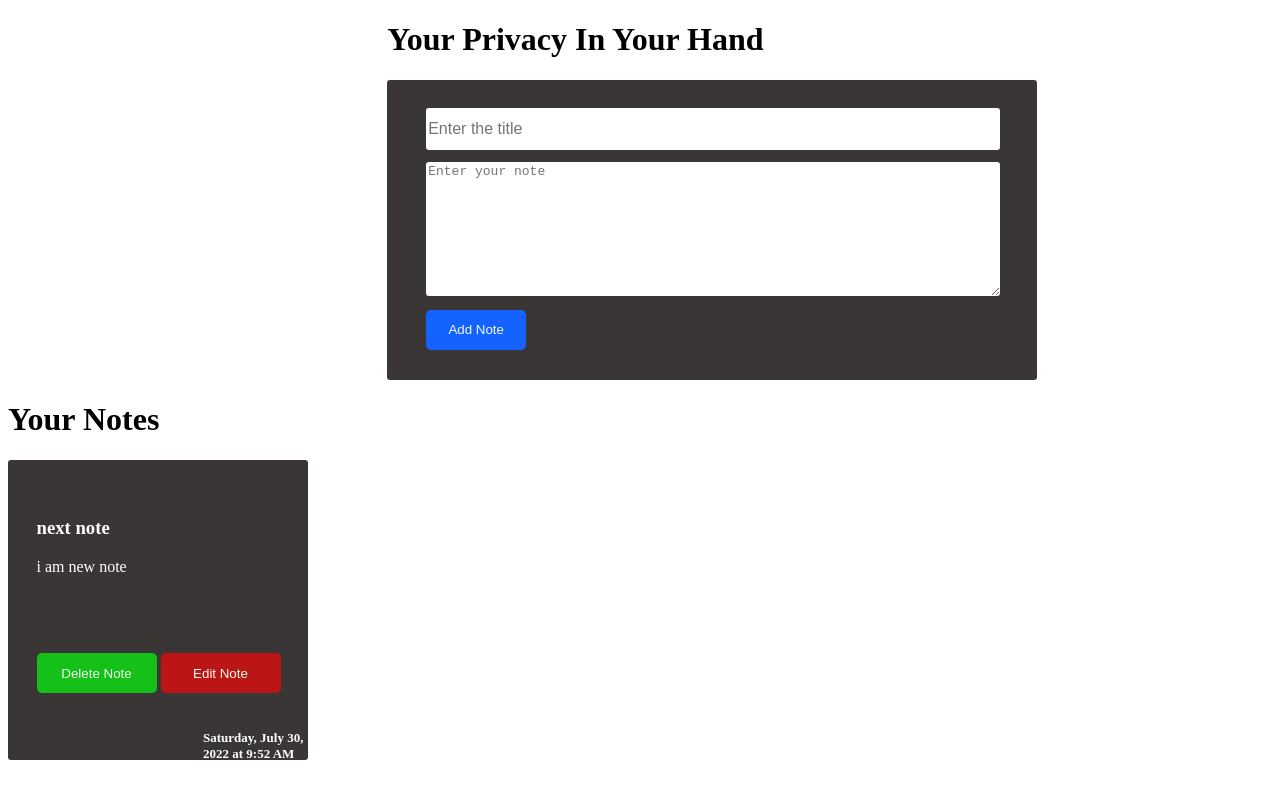
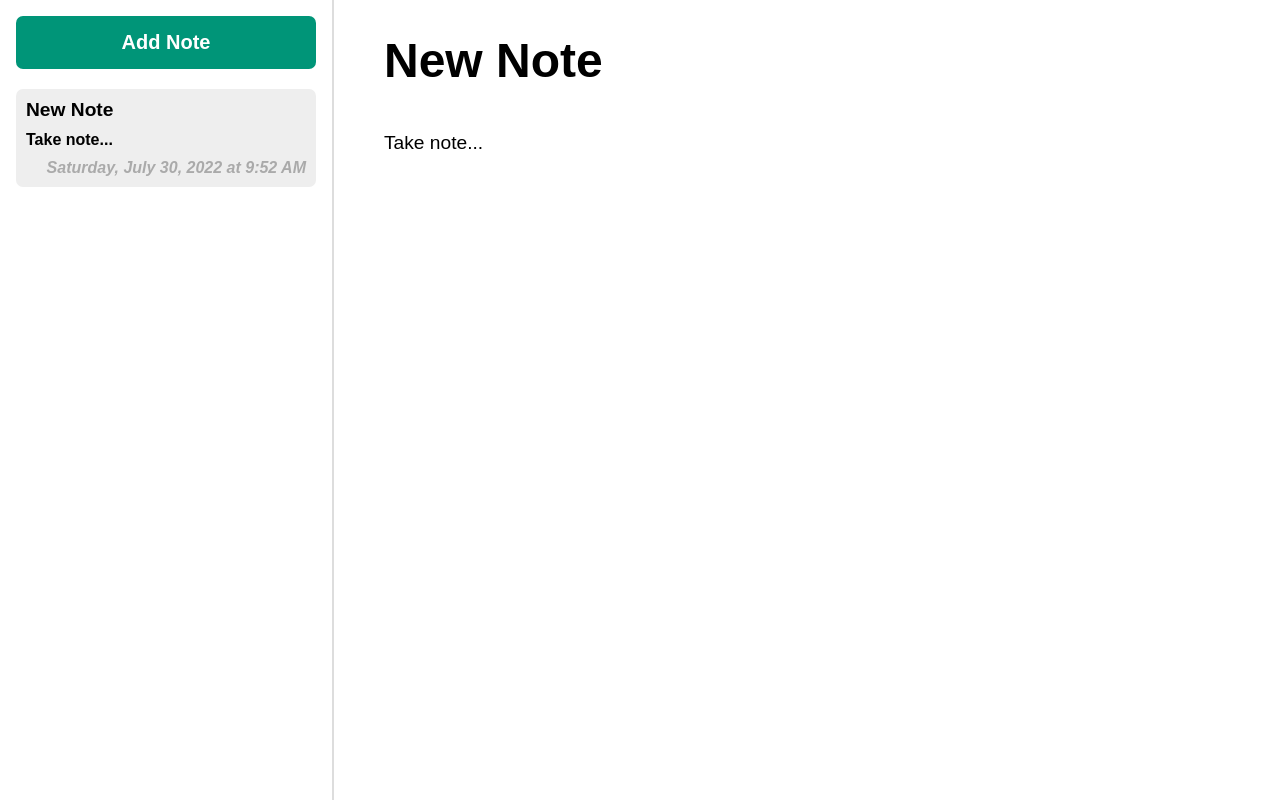
Before and after one commit to rajnikantkori395/NotesApp, a plain HTML site: page task1.html in a window 1280 px wide. Both pictures are taken after a click on the button "Add Note". Drawn offline with Linux system fonts and the light colour scheme.

Commit message:
complete notesapp with ui

```diff
--- /dev/null
+++ b/js/App.js
@@ -0,0 +1,64 @@
+import NotesView from "./NotesView.js";
+import NotesAPI from "./NotesAPI.js";
+
+export default class App {
+    constructor(root) {
+        this.notes = [];
+        this.activeNote = null;
+        this.view = new NotesView(root, this._handlers());
+
+        this._refreshNotes();
+    }
+
+    _refreshNotes() {
+        const notes = NotesAPI.getAllNotes();
+
+        this._setNotes(notes);
+
+        if (notes.length > 0) {
+            this._setActiveNote(notes[0]);
+        }
+    }
+
+    _setNotes(notes) {
+        this.notes = notes;
+        this.view.updateNoteList(notes);
+        this.view.updateNotePreviewVisibility(notes.length > 0);
+    }
+
+    _setActiveNote(note) {
+        this.activeNote = note;
+        this.view.updateActiveNote(note);
+    }
+
+    _handlers() {
+        return {
+            onNoteSelect: noteId => {
+                const selectedNote = this.notes.find(note => note.id == noteId);
+                this._setActiveNote(selectedNote);
+            },
+            onNoteAdd: () => {
+                const newNote = {
+                    title: "New Note",
+                    body: "Take note..."
+                };
+
+                NotesAPI.saveNote(newNote);
+                this._refreshNotes();
+            },
+            onNoteEdit: (title, body) => {
+                NotesAPI.saveNote({
+                    id: this.activeNote.id,
+                    title,
+                    body
+                });
+
+                this._refreshNotes();
+            },
+            onNoteDelete: noteId => {
+                NotesAPI.deleteNote(noteId);
+                this._refreshNotes();
+            },
+        };
+    }
+}
--- a/js/NotesAPI.js
+++ b/js/NotesAPI.js
@@ -1,44 +1,34 @@
-export default class NotesApI {
+export default class NotesAPI {
     static getAllNotes() {
+        const notes = JSON.parse(localStorage.getItem("notesapp-notes") || "[]");
 
-        const notes = JSON.parse(localStorage.getItem("notesapp-notes") || "[]");
         return notes.sort((a, b) => {
             return new Date(a.updated) > new Date(b.updated) ? -1 : 1;
         });
     }
 
-    static saveNote(NoteToSave) {
+    static saveNote(noteToSave) {
+        const notes = NotesAPI.getAllNotes();
+        const existing = notes.find(note => note.id == noteToSave.id);
 
-        const notes = NotesApI.getAllNotes();
-        const existing = notes.find(note => note.id == NoteToSave.id);
-
+        // Edit/Update
         if (existing) {
-
-            existing.title = NoteToSave.title;
-            existing.body = NoteToSave.body;
-            existing.update = new Date().toISOString();
-
-        }
-        else {
-
-            NoteToSave.id = Math.floor(Math.random() * 1000000);
-            NoteToSave.updated = new Date().toISOString();
-
-            notes.push(NoteToSave);
-
+            existing.title = noteToSave.title;
+            existing.body = noteToSave.body;
+            existing.updated = new Date().toISOString();
+        } else {
+            noteToSave.id = Math.floor(Math.random() * 1000000);
+            noteToSave.updated = new Date().toISOString();
+            notes.push(noteToSave);
         }
 
-
         localStorage.setItem("notesapp-notes", JSON.stringify(notes));
-
     }
 
     static deleteNote(id) {
-
-        const notes = NotesApI.getAllNotes();
-        const newNotes = notes.filter(note => note.id!= id);
+        const notes = NotesAPI.getAllNotes();
+        const newNotes = notes.filter(note => note.id != id);
 
         localStorage.setItem("notesapp-notes", JSON.stringify(newNotes));
-
     }
 }
--- a/js/NotesView.js
+++ b/js/NotesView.js
@@ -6,22 +6,19 @@ export default class NotesView {
         this.onNoteEdit = onNoteEdit;
         this.onNoteDelete = onNoteDelete;
         this.root.innerHTML = `
-        <div class="box1" >
-            <h1 class="header">Your  Privacy In Your Hand</h1>
-            <div class="box1-1">
-                <input type="text" class="notes__title" id="text1" placeholder="Enter the title">
-                <textarea class="text2" placeholder="Enter your note"></textarea>
-                <button class="notes__add" id="add">Add Note</button>
+            <div class="notes__sidebar">
+                <button class="notes__add" type="button">Add Note</button>
+                <div class="notes__list"></div>
             </div>
-        </div>
-
-        <div class = "box2"></div>
-
+            <div class="notes__preview">
+                <input class="notes__title" type="text" placeholder="New Note...">
+                <textarea class="notes__body">Take Note...</textarea>
+            </div>
         `;
 
         const btnAddNote = this.root.querySelector(".notes__add");
         const inpTitle = this.root.querySelector(".notes__title");
-        const inpBody = this.root.querySelector(".text2");
+        const inpBody = this.root.querySelector(".notes__body");
 
         btnAddNote.addEventListener("click", () => {
             this.onNoteAdd();
@@ -33,44 +30,69 @@ export default class NotesView {
                 const updatedBody = inpBody.value.trim();
 
                 this.onNoteEdit(updatedTitle, updatedBody);
-
             });
         });
 
-        console.log(this._createListItemHTML(300, "Hey", "yeah", new Date()));
+        this.updateNotePreviewVisibility(false);
+    }
 
-
-    }
     _createListItemHTML(id, title, body, updated) {
         const MAX_BODY_LENGTH = 60;
 
         return `
-        <div data-note-id="${id}" >
-            <h1>Your Notes</h1>
-            <div class="box2-2">
-                <h3 class="note-title">${title}</h3>
-                <p class="note">
-                ${body.substring(0, MAX_BODY_LENGTH)}
-                ${body.length > MAX_BODY_LENGTH ? "..." : ""}
-                </p>
-                <button class="delete">Delete Note</button>
-                <button class="edit">Edit Note</button>
-                <h6 class="date">${updated.toLocaleString(undefined, { dateStyle: "full", timeStyle: "short" })} </h6>
+            <div class="notes__list-item" data-note-id="${id}">
+                <div class="notes__small-title">${title}</div>
+                <div class="notes__small-body">
+                    ${body.substring(0, MAX_BODY_LENGTH)}
+                    ${body.length > MAX_BODY_LENGTH ? "..." : ""}
+                </div>
+                <div class="notes__small-updated">
+                    ${updated.toLocaleString(undefined, { dateStyle: "full", timeStyle: "short" })}
+                </div>
             </div>
-        </div>`
+        `;
     }
 
     updateNoteList(notes) {
+        const notesListContainer = this.root.querySelector(".notes__list");
 
-        const notesListContainer = this.root.querySelector(".box2");
-        //Empty List
+        // Empty list
         notesListContainer.innerHTML = "";
 
         for (const note of notes) {
-            const Html = this._createListItemHTML(note.id, note.title, note.body, new Date(note.updated));
+            const html = this._createListItemHTML(note.id, note.title, note.body, new Date(note.updated));
 
-            notesListContainer.insertAdjacentHTML("beforeend",Html);
+            notesListContainer.insertAdjacentHTML("beforeend", html);
         }
 
+        // Add select/delete events for each list item
+        notesListContainer.querySelectorAll(".notes__list-item").forEach(noteListItem => {
+            noteListItem.addEventListener("click", () => {
+                this.onNoteSelect(noteListItem.dataset.noteId);
+            });
+
+            noteListItem.addEventListener("dblclick", () => {
+                const doDelete = confirm("Are you sure you want to delete this note?");
+
+                if (doDelete) {
+                    this.onNoteDelete(noteListItem.dataset.noteId);
+                }
+            });
+        });
+    }
+
+    updateActiveNote(note) {
+        this.root.querySelector(".notes__title").value = note.title;
+        this.root.querySelector(".notes__body").value = note.body;
+
+        this.root.querySelectorAll(".notes__list-item").forEach(noteListItem => {
+            noteListItem.classList.remove("notes__list-item--selected");
+        });
+
+        this.root.querySelector(`.notes__list-item[data-note-id="${note.id}"]`).classList.add("notes__list-item--selected");
+    }
+
+    updateNotePreviewVisibility(visible) {
+        this.root.querySelector(".notes__preview").style.visibility = visible ? "visible" : "hidden";
     }
 }
--- a/js/main.js
+++ b/js/main.js
@@ -1,21 +1,4 @@
-import NotesApI from "./NotesAPI.js"
-import NotesView from "./NotesView.js"
+import App from "./App.js";
 
-NotesApI.saveNote({
-    title:"next note",
-    body:"i am new note"
-});
-
-const app = document.getElementById("app");
-const view = new NotesView(app,{
-    onNoteAdd(){
-        console.log("Note has been added!");
-    },
-    onNoteEdit(newTitle,newBody){
-
-        console.log(newTitle);
-        console.log(newBody);
-    }
-});
-
-view.updateNoteList(NotesApI.getAllNotes());
+const root = document.getElementById("app");
+const app = new App(root);
--- /dev/null
+++ b/main.css
@@ -0,0 +1,95 @@
+html,
+body {
+    height: 100%;
+    margin: 0;
+}
+
+.notes {
+    display: flex;
+    height: 100%;
+}
+
+.notes * {
+    font-family: sans-serif;
+}
+
+.notes__sidebar {
+    border-right: 2px solid #dddddd;
+    flex-shrink: 0;
+    overflow-y: auto;
+    padding: 1em;
+    width: 300px;
+}
+
+.notes__add {
+    background: #009578;
+    border: none;
+    border-radius: 7px;
+    color: #ffffff;
+    cursor: pointer;
+    font-size: 1.25em;
+    font-weight: bold;
+    margin-bottom: 1em;
+    padding: 0.75em 0;
+    width: 100%;
+}
+
+.notes__add:hover {
+    background: #00af8c;
+}
+
+.notes__list-item {
+    cursor: pointer;
+}
+
+.notes__list-item--selected {
+    background: #eeeeee;
+    border-radius: 7px;
+    font-weight: bold;
+}
+
+.notes__small-title,
+.notes__small-updated {
+    padding: 10px;
+}
+
+.notes__small-title {
+    font-size: 1.2em;
+}
+
+.notes__small-body {
+    padding: 0 10px;
+}
+
+.notes__small-updated {
+    color: #aaaaaa;
+    font-style: italic;
+    text-align: right;
+}
+
+.notes__preview {
+    display: flex;
+    flex-direction: column;
+    padding: 2em 3em;
+    flex-grow: 1;
+}
+
+.notes__title,
+.notes__body {
+    border: none;
+    outline: none;
+    width: 100%;
+}
+
+.notes__title {
+    font-size: 3em;
+    font-weight: bold;
+}
+
+.notes__body {
+    flex-grow: 1;
+    font-size: 1.2em;
+    line-height: 1.5;
+    margin-top: 2em;
+    resize: none;
+}
--- a/task1.css
+++ /dev/null
@@ -1,99 +0,0 @@
-body{
-
-}
-.container{
-
-    height: 100%;
-    width: 100%;
-}
-.box1{
-    margin-left: 30%;
-    margin-right: 15%;
-
-}
-.container, .box1-1,.box2-2{
-    position: relative;
-    border-radius: 3px;
-    border-style: none;
-}
-.box1-1{
-    height: 300px;
-    width: 650px;
-    background-color: rgb(58, 54, 54);
-}
-#text1,.text2{
-    position: relative;
-    width: 570px;
-    font-size: medium;
-    left: 6%;
-    border-radius: 3px;
-    border-style: none;
-}
-#text1{
-    top: 28px;
-    height: 40px;
-}
-.text2{
-    top: 40px;
-    height: 130px;
-}
-#add{
-    border-style: none;
-    border-radius: 5px;
-    background-color: rgb(20, 98, 255);
-    position: relative;
-    top: 50px;
-    left: 6%;
-    height: 40px;
-    width: 100px;
-    color: aliceblue;
-}
-/* //below output part */
-.box2{
-position: absolute;
-
-}
-.box2-2{
-    margin-right: 20px;
-    float: right;
-    color: white;
-    height: 300px;
-    width: 300px;
-    background-color: rgb(58, 54, 54);
-
-}
-
-.note-title,.note,.delete,.edit{
-position: relative;
-top: 39px;
-left: 9.5%;
-}
-.delete,.edit{
-border-style: none;
-border-radius: 5px;
-background-color: rgb(21, 192, 24);
-position: relative;
-top: 100px;
-height: 40px;
-width: 120px;
-color: rgb(241, 255, 240);
-}
-.edit{
-background-color: rgb(187, 21, 21);
-}
-.delete:hover{
-    background-color: rgba(21, 192, 24, 0.84);
-}
-.edit:hover{
-    background-color:rgb(187, 21, 21,0.84); ;
-}
-#add:hover{
-    background-color: rgb(20, 98, 255,0.84);
-}
-.date{
-position: absolute;
-top: 80%;
-left: 65%;
-font-size: 13px;
-
-}
--- a/task1.html
+++ b/task1.html
@@ -1,37 +1,29 @@
 <!DOCTYPE html>
-<html>
+<html lang="en">
 <head>
-    <meta charset='utf-8'>
-    <meta http-equiv='X-UA-Compatible' content='IE=edge'>
-    <title>Notes</title>
-    <meta name='viewport' content='width=device-width, initial-scale=1'>
-    <link rel='stylesheet' type='text/css' media='screen' href='task1.css'>
-    <script src='task1.js'></script>
+    <meta charset="UTF-8">
+    <meta http-equiv="X-UA-Compatible" content="IE=edge">
+    <meta name="viewport" content="width=device-width, initial-scale=1.0">
+    <title>Notes App</title>
+    <link rel="stylesheet" href="./main.css">
 </head>
 <body>
-    <div class="container" id="app">
-        <!--<div class="box1" >
-            <h1 class="header">Your  Privacy In Your Hand</h1>
-            <div class="box1-1">
-                <input type="text" class="" id="text1" placeholder="Enter the title">
-                <textarea class="text2" id="desc" placeholder="Enter your note"></textarea>
-                <button id="add">Add Note</button>
+    <div class="notes" id="app">
+        <!-- <div class="notes__sidebar">
+            <button class="notes__add" type="button">Add Note</button>
+            <div class="notes__list">
+                <div class="notes__list-item notes__list-item--selected">
+                    <div class="notes__small-title">Lecture Notes</div>
+                    <div class="notes__small-body">I learnt nothing today.</div>
+                    <div class="notes__small-updated">Thursday 3:30pm</div>
+                </div>
             </div>
         </div>
-
-        <div class="box2" >
-            <h1>Your Notes</h1>
-            <div class="box2-2">
-                <h3 class="note-title">Ttile</h3>
-                <p class="note">note..</p>
-                <button class="delete">Delete Note</button>
-                <button class="edit">Edit Note</button>
-                <h6 class="date">30 March 2022 </h6>
-            </div>
-        </div>-->
-
+        <div class="notes__preview">
+            <input class="notes__title" type="text" placeholder="Enter a title...">
+            <textarea class="notes__body">I am the notes body...</textarea>
+        </div> -->
     </div>
-
     <script src="./js/main.js" type="module"></script>
 </body>
 </html>
```
